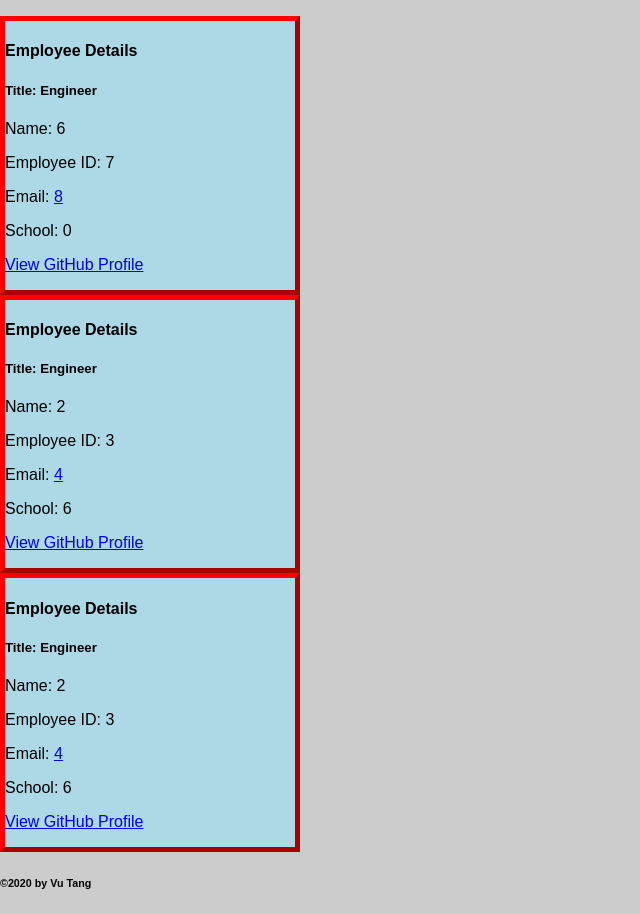
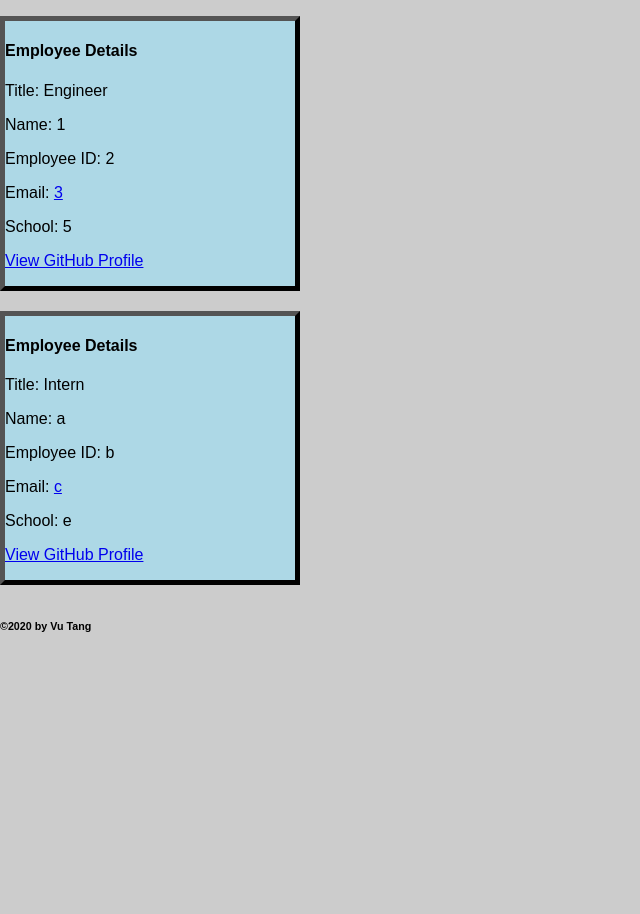
Before and after one commit to vutanguofa/team_profile-assignment, a plain HTML site: page dist/index.html in a window 1280 px wide. Shown: the part 434-1348 px from the top of the page, without its empty margins (0-640 px from the left). After the commit the page ends 1091 px from the top, so only its background shows below. Drawn offline with Linux system fonts and the light colour scheme.

Commit message:
uploading latest tests

```diff
--- a/dist/index.html
+++ b/dist/index.html
@@ -30,45 +30,31 @@
 
           <div class="employeesDetails">
             <h4>Employee Details</h4>
-            <h5>
+            <p>
               Title:
               Engineer
-            </h5>
-            <p>Name: 6</p>
-            <p>Employee ID: 7</p>
-            <p>Email: <a href="mailto:8">8</a></p>
-            <p>School: 0</p>
-            <p><a href="https://github.com/9" target="_blank"></i>View GitHub Profile</a></p>
+            </p>
+            <p>Name: 1</p>
+            <p>Employee ID: 2</p>
+            <p>Email: <a href="mailto:3">3</a></p>
+            <p>School: 5</p>
+            <p><a href="https://github.com/4" target="_blank"></i>View GitHub Profile</a></p>
           </div>
-          <span class="spanSpace"></span>
+          <div class="spanSpace"></div>
 
           <div class="employeesDetails">
             <h4>Employee Details</h4>
-            <h5>
+            <p>
               Title:
-              Engineer
-            </h5>
-            <p>Name: 2</p>
-            <p>Employee ID: 3</p>
-            <p>Email: <a href="mailto:4">4</a></p>
-            <p>School: 6</p>
-            <p><a href="https://github.com/5" target="_blank"></i>View GitHub Profile</a></p>
+              Intern
+            </p>
+            <p>Name: a</p>
+            <p>Employee ID: b</p>
+            <p>Email: <a href="mailto:c">c</a></p>
+            <p>School: e</p>
+            <p><a href="https://github.com/d" target="_blank"></i>View GitHub Profile</a></p>
           </div>
-          <span class="spanSpace"></span>
-
-          <div class="employeesDetails">
-            <h4>Employee Details</h4>
-            <h5>
-              Title:
-              Engineer
-            </h5>
-            <p>Name: 2</p>
-            <p>Employee ID: 3</p>
-            <p>Email: <a href="mailto:4">4</a></p>
-            <p>School: 6</p>
-            <p><a href="https://github.com/5" target="_blank"></i>View GitHub Profile</a></p>
-          </div>
-          <span class="spanSpace"></span>
+          <div class="spanSpace"></div>
 
 
       </div>
--- a/dist/style.css
+++ b/dist/style.css
@@ -71,12 +71,14 @@ body {
 .managerDetails,
 .employeesSection,
 .employeesDetails {
-  border: 5px outset red;
+  border: 5px outset #000000;
   background-color: lightblue;
   text-align: left;
-  width: 300px
+  width: 300px;
 }
 
-.spanSpace{
-  padding-bottom: 10px
+div.spanSpace{
+  padding-bottom: 10px;
+  padding-left: 10px;
+  margin-bottom: 10px
 }
```
